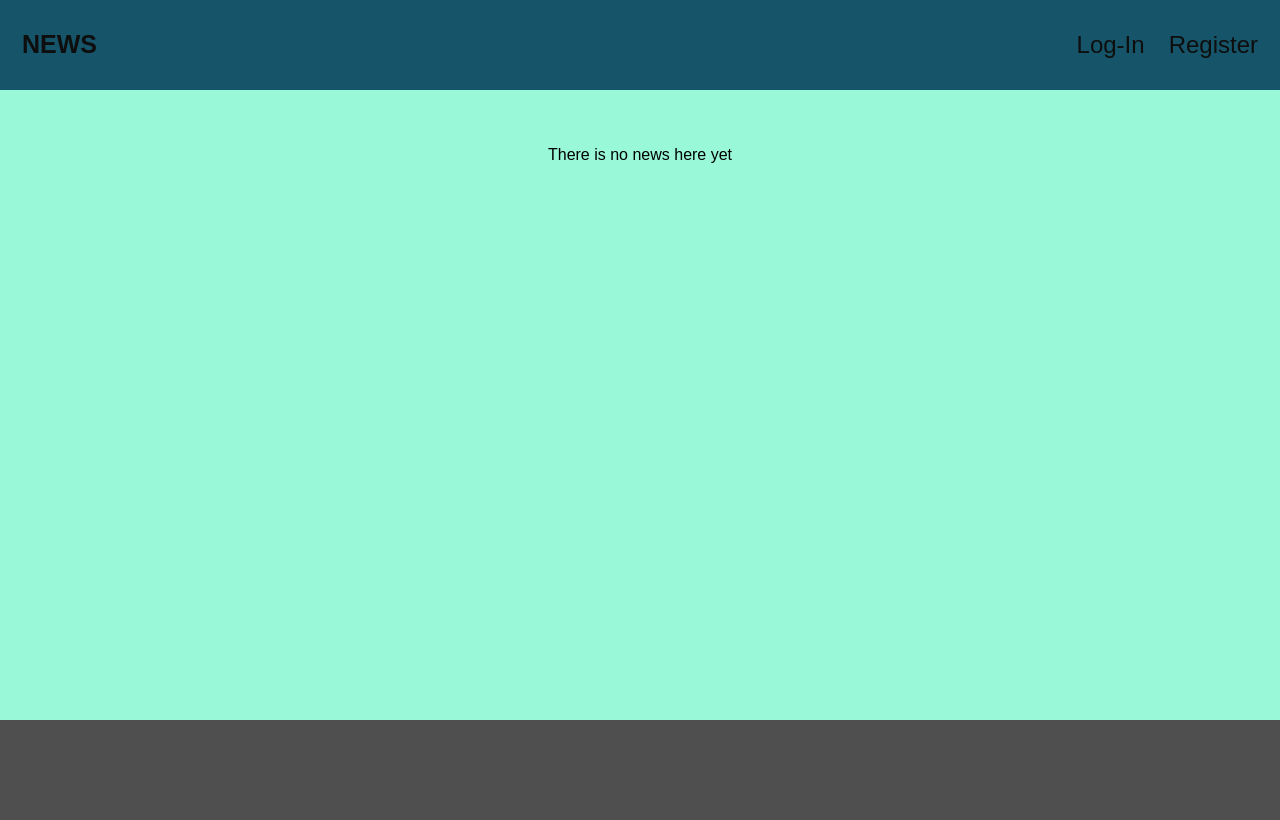
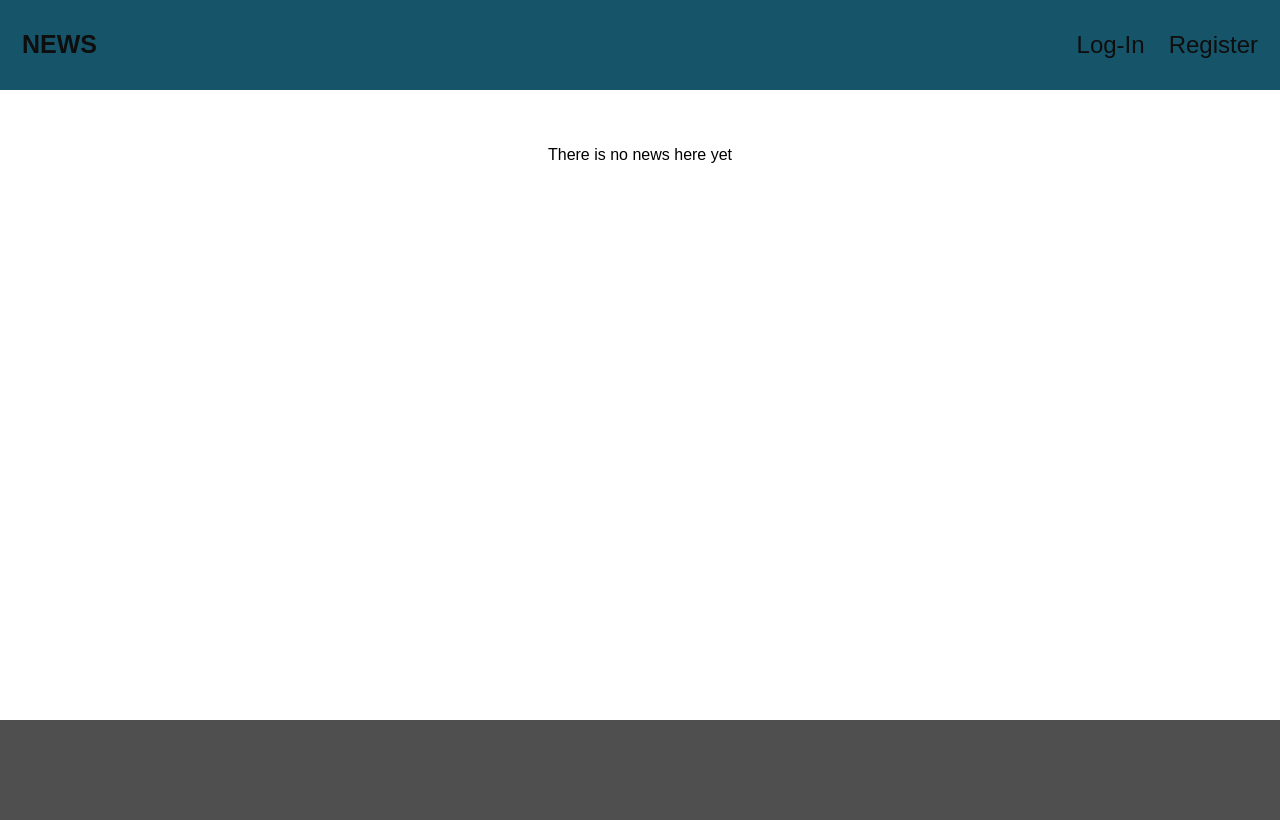
Before and after one commit to konexk1x/Bekish1.21, a Django app: page /news/ in a window 1280 px wide. Run offline with Django 4.2, Linux system fonts and the light colour scheme; data that the repository does not hold is empty.

Commit message:
Rename z_2.1.py to Lab_02/z_2.1.py

```diff
--- a/News_site/news/static/css/style.css
+++ b/News_site/news/static/css/style.css
@@ -102,7 +102,7 @@ h1 {
 
 section {
     min-height: 600px;
-    background: #99f8d7;
+    background: #ffffff;
     margin-top: -150px;
     padding-bottom: 30px;
 
```
